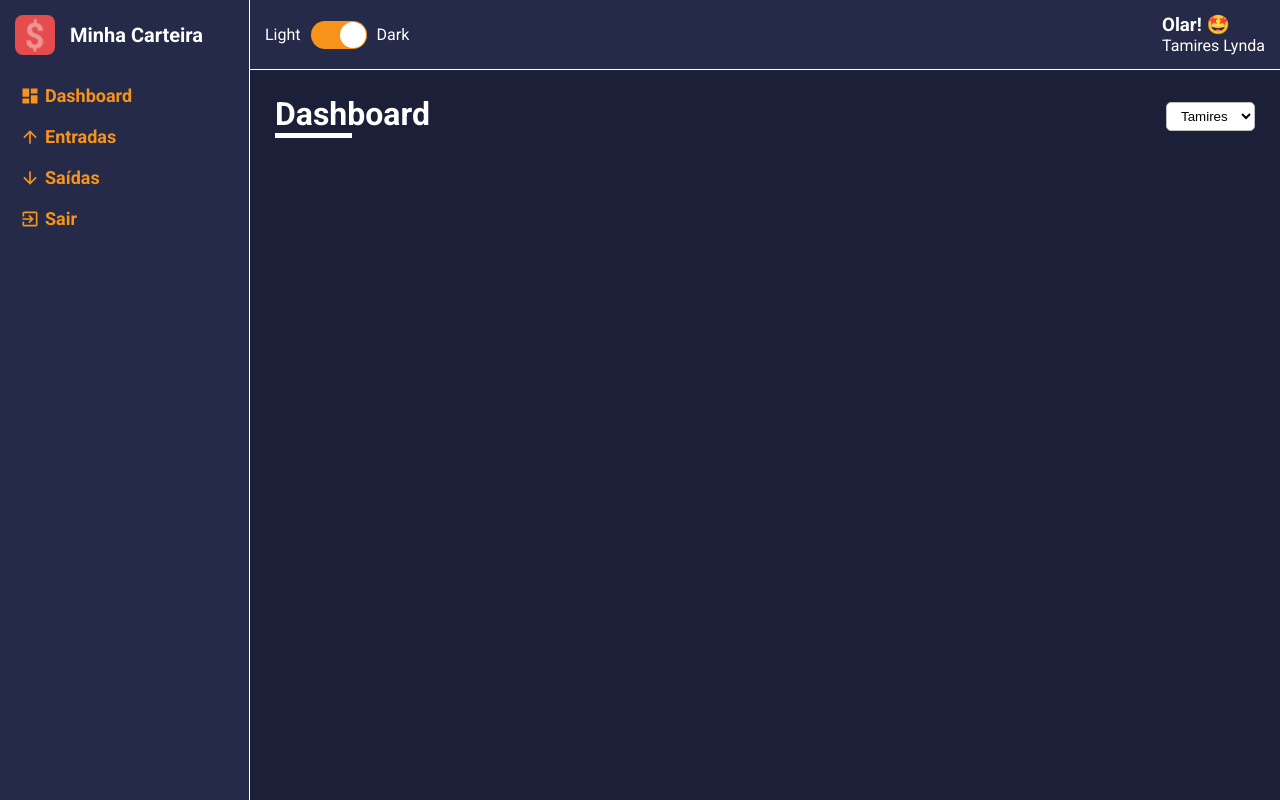
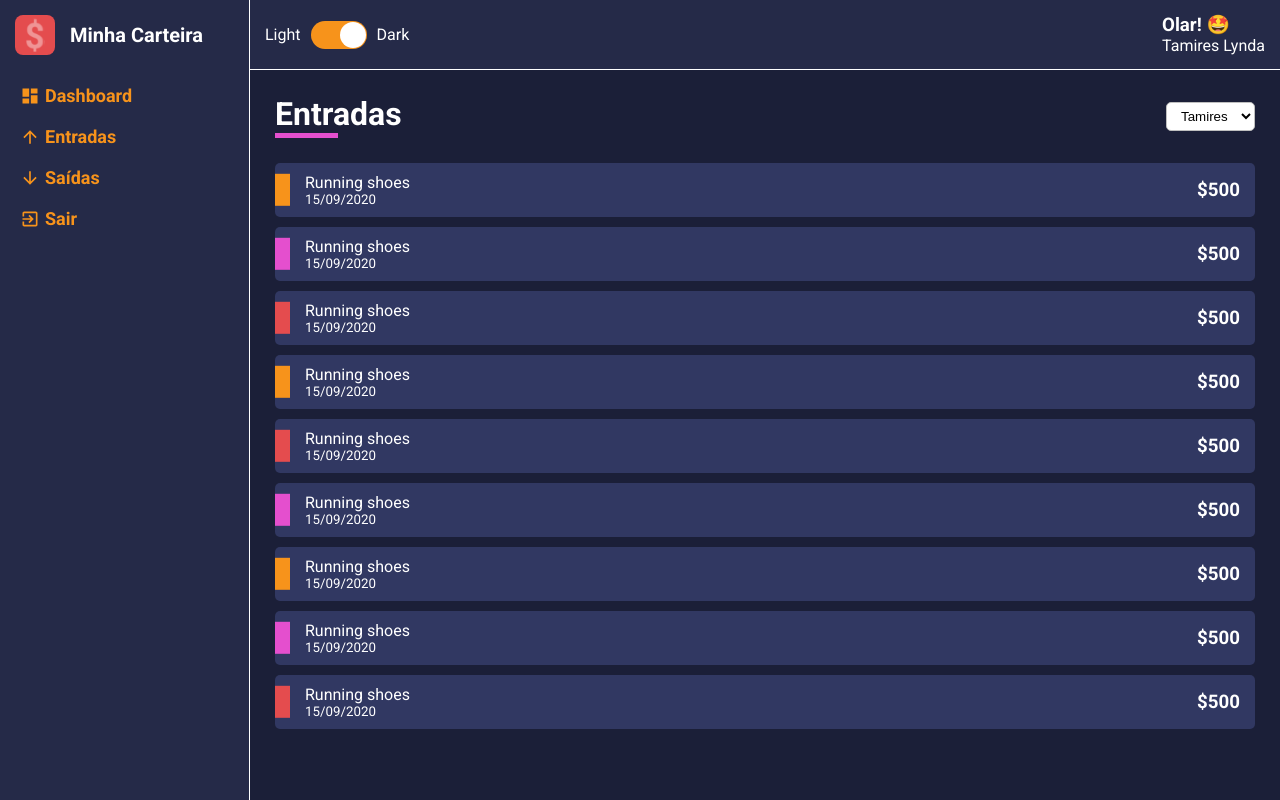
Before and after one commit to tamires-manhaes/wallet-dashboard, a React (Create React App) app: page / in a window 1280 px wide. Built offline with nearby package versions, Linux system fonts and the light colour scheme.

Commit message:
adicionando lista para exibição e edição

```diff
--- a/src/App.tsx
+++ b/src/App.tsx
@@ -3,7 +3,8 @@ import { ThemeProvider } from 'styled-components';
 import GlobalStyles from './styles/GlobalStyles';
 
 import Layout from './components/Layout';
-import Dashboard from './pages/Dashboard';
+// import Dashboard from './pages/Dashboard';
+import List from './pages/List';
 import dark from './styles/themes/dark';
 // import light from './styles/themes/light';
 
@@ -12,7 +13,7 @@ const App: React.FC = () => {
     <ThemeProvider theme={dark}>
       <GlobalStyles />
       <Layout>
-        <Dashboard />
+        <List />
       </Layout>
     </ThemeProvider>
   )
```
